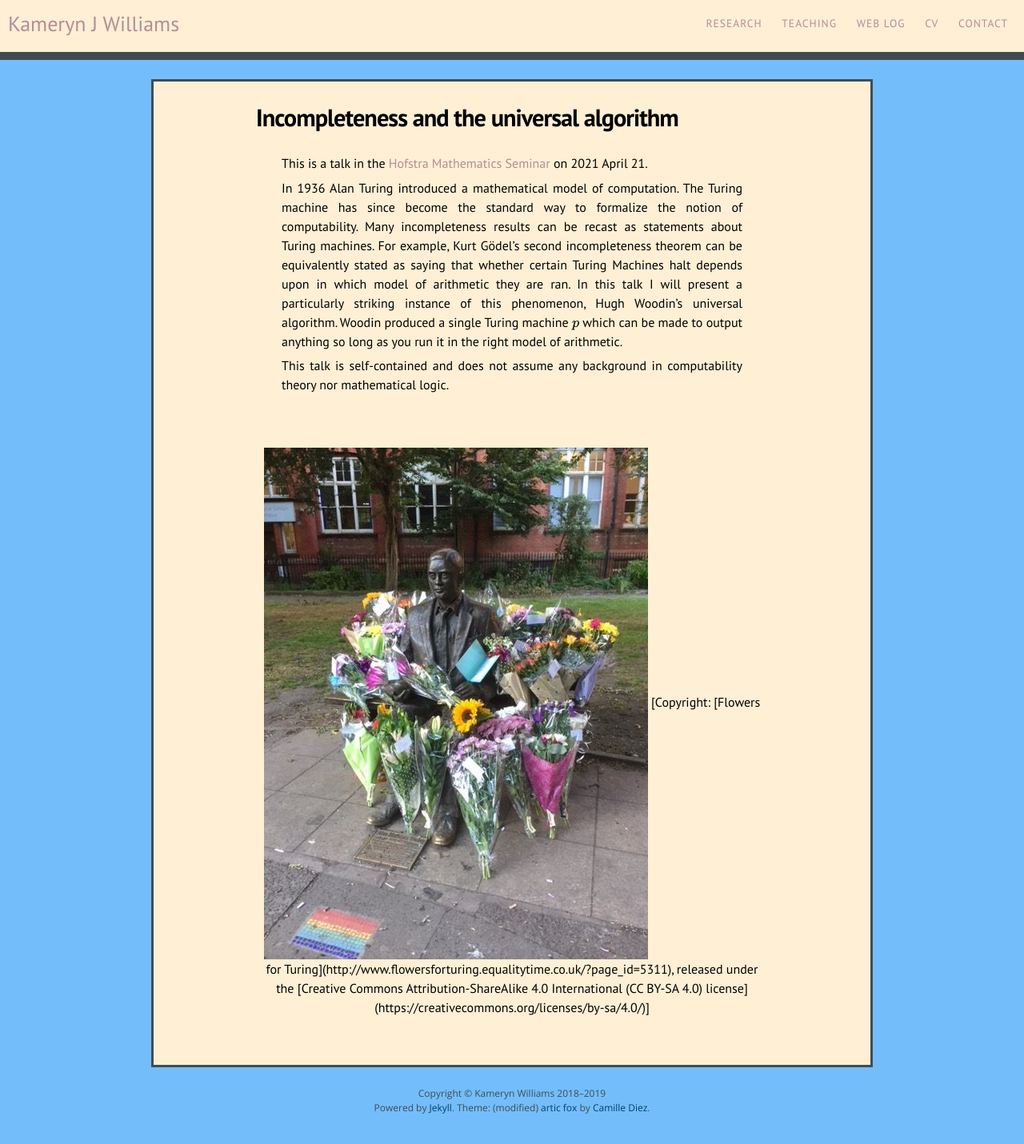
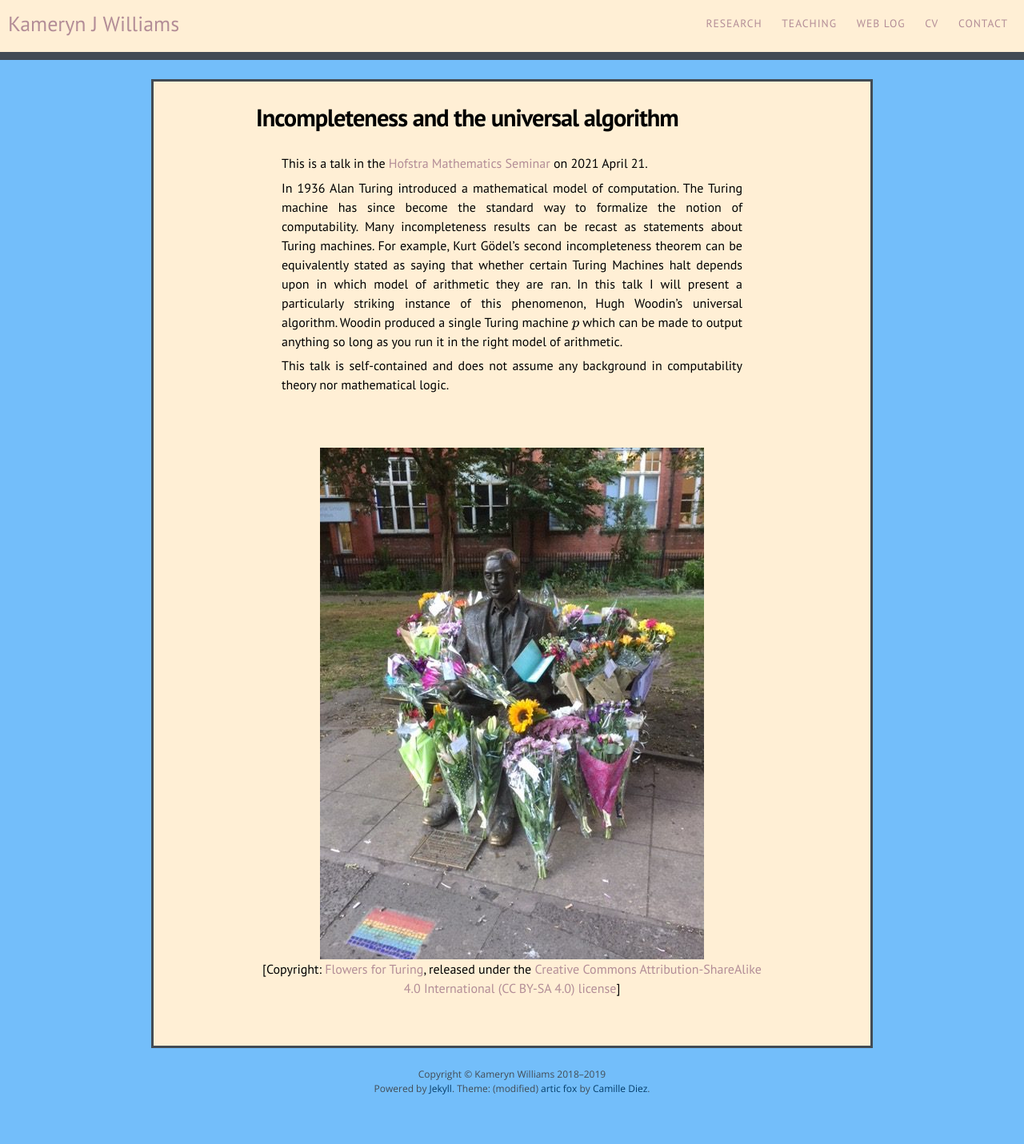
Before and after one commit to kamerynjw/kamerynjw.github.io, a Jekyll site: the page built from research/talks/2021-apr-hofstra.md, in a window 1280 px wide. Shown: the whole page at 80% size. Built offline with Jekyll 4.4.1, drawn with Linux system fonts in a browser that asks for light colours; nearby versions of some CDN libraries; formulas are drawn with MathJax 3; after the commit the page ends 1407 px from its top, so only the background shows below that; some of the changed lines change nothing that is shown.

Commit message:
fixing link format

```diff
--- a/research/talks/2021-apr-hofstra.md
+++ b/research/talks/2021-apr-hofstra.md
@@ -21,6 +21,8 @@ This talk is self-contained and does not assume any background in computability
 <center>
 <img src="turing-flowers-[CC-BY-SA-4.0].jpg" alt="Flowers at the Alan Turing Memorial">
 
-[Copyright: [Flowers for Turing](http://www.flowersforturing.equalitytime.co.uk/?page_id=5311), released under the [Creative Commons Attribution-ShareAlike 4.0 International (CC BY-SA 4.0) license](https://creativecommons.org/licenses/by-sa/4.0/)]
+<br>
+
+[Copyright: <a href="http://www.flowersforturing.equalitytime.co.uk/?page_id=5311">Flowers for Turing</a>, released under the <a href="https://creativecommons.org/licenses/by-sa/4.0/">Creative Commons Attribution-ShareAlike 4.0 International (CC BY-SA 4.0) license</a>]
 
 </center>
```
